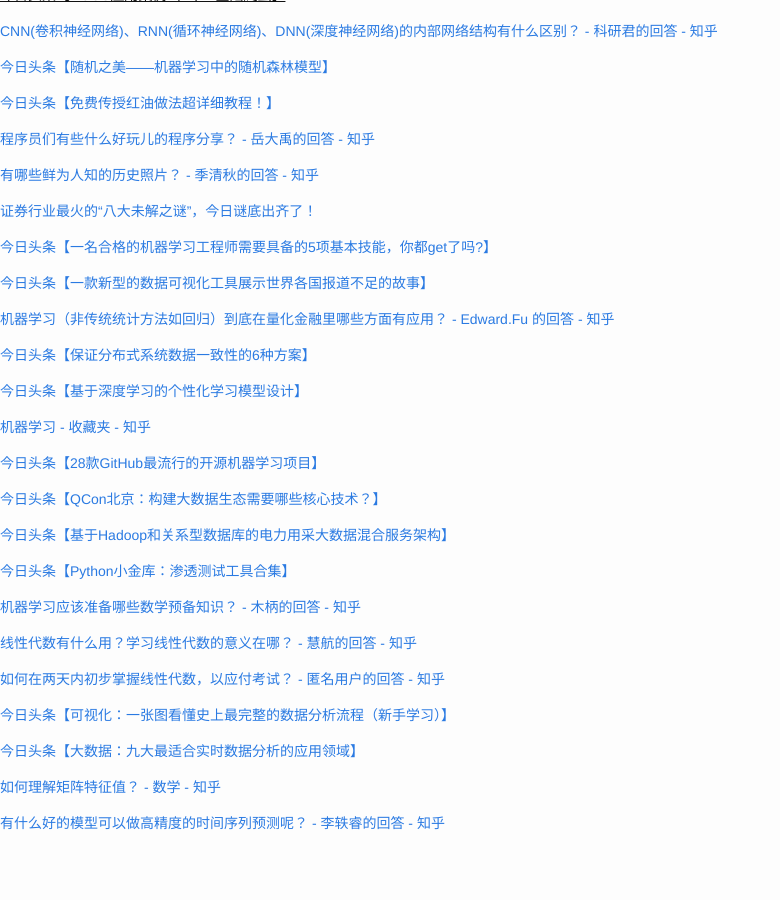
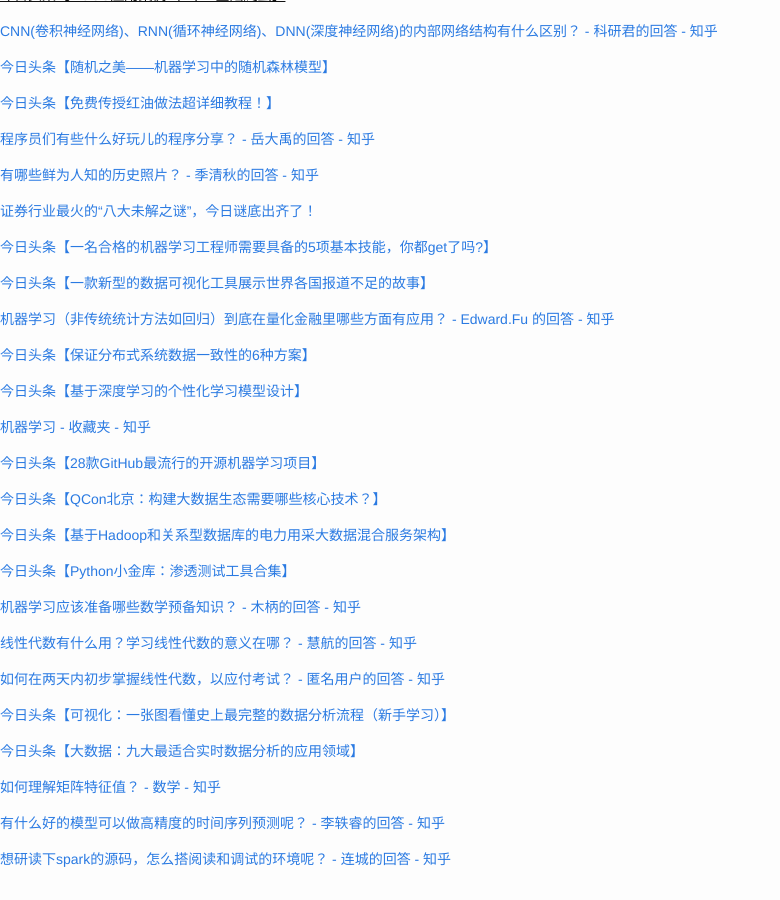
Before and after one commit to cnwarden/cnwarden.github.io, a Jekyll site: the page built from fav/index.md, in a window 1280 px wide and 900 px high, scrolled down 9966 px. Shown: the whole window, without its empty margins (0-780 px from the left). Built offline with Jekyll 4.4.1, drawn with Linux system fonts in a browser that asks for light colours; emoji names are drawn with the system emoji font; before the commit the page ends 10830 px from its top, so only the background shows below that.

Commit message:
auto commit

```diff
--- a/fav/index.md
+++ b/fav/index.md
@@ -598,3 +598,5 @@ title:  fav
 [如何理解矩阵特征值？ - 数学 - 知乎](https://www.zhihu.com/question/21874816)
 
 [有什么好的模型可以做高精度的时间序列预测呢？ - 李轶睿的回答 - 知乎](http://www.zhihu.com/question/21229371/answer/96978182)
+
+[想研读下spark的源码，怎么搭阅读和调试的环境呢？ - 连城的回答 - 知乎](http://www.zhihu.com/question/24869894/answer/97339151)
```
